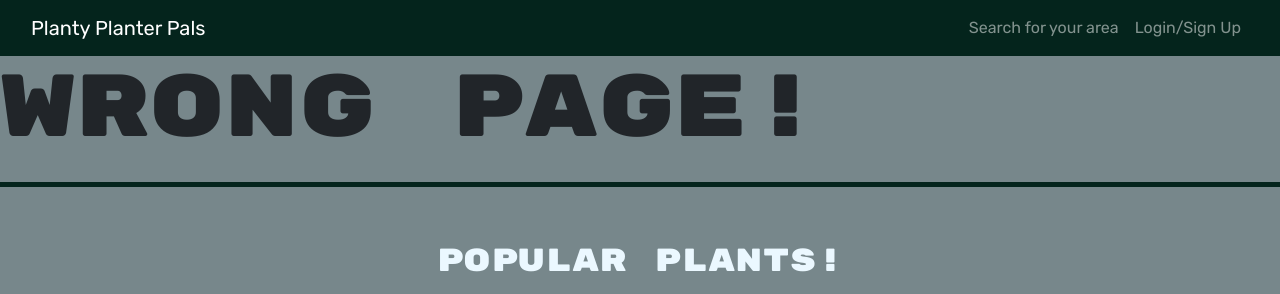
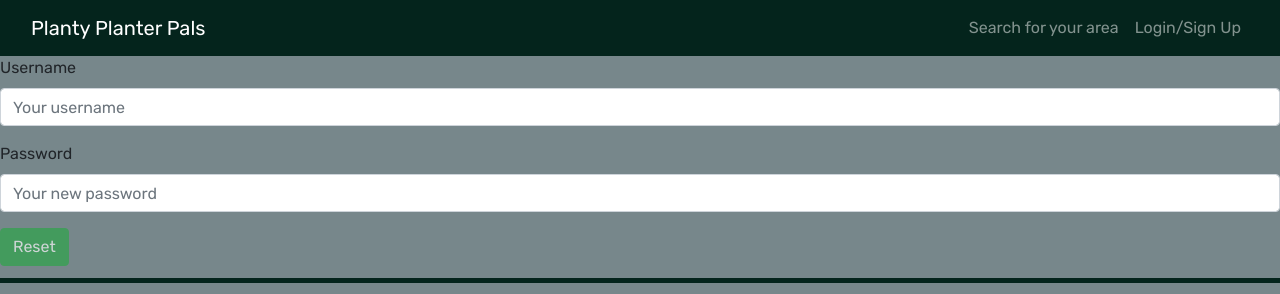
Before and after one commit to dfaidley23/Planting-Planters, a React (Create React App) app in the folder client/: page /ForgotPassword in a window 1280 px wide. Shown: the top 294 px of the page. Built offline with nearby package versions, Linux system fonts and the light colour scheme.

Commit message:
adding password reset functionality

```diff
--- a/client/src/App.js
+++ b/client/src/App.js
@@ -12,6 +12,7 @@ import SavedPlants from './pages/SavedPlants';
 import Navbar from './components/Navbar';
 import Home from './pages/Home';
 import Footer from './components/Footer';
+import ForgotPassword from './pages/ForgotPassword';
 
 const httpLink = createHttpLink({
   uri: '/graphql',
@@ -53,6 +54,10 @@ function App() {
               element={<SearchPlants />}
             />
             <Route
+              path='/ForgotPassword'
+              element={<ForgotPassword />}
+            />
+            <Route
               path='*'
               element={<h1 className='display-2'>Wrong page!</h1>}
             />
--- a/client/src/components/Footer.js
+++ b/client/src/components/Footer.js
@@ -41,7 +41,6 @@ var arr = [];
         var r = Math.floor(Math.random() * 15) + 1;
         if(arr.indexOf(r) === -1) arr.push(r);
     }
-    console.log(arr);
 
 
 
@@ -50,7 +49,7 @@ return(
 <div className="my-0 splitter">
 </div>
 <div className=" pt-5 container-auto translate-middle center">
-<div class="">
+<div className="">
 <h2 className="text-center textWhite">Popular plants!</h2>
 </div>
 
--- a/client/src/components/LoginForm.js
+++ b/client/src/components/LoginForm.js
@@ -82,6 +82,9 @@ const LoginForm = () => {
           variant='success'>
           Submit
         </Button>
+        <Button href='ForgotPassword'>
+          Reset Password
+        </Button>
       </Form>
     </>
   );
--- /dev/null
+++ b/client/src/pages/ForgotPassword.js
@@ -0,0 +1,61 @@
+import React, { useState } from 'react';
+import { Form, Button } from 'react-bootstrap';
+
+const ResetPass = () => {
+    const [userFormData, setUserFormData] = useState({ username: '', password: '' });
+    const [validated] = useState(false);
+
+    const handleInputChange = (event) => {
+      const { name, value } = event.target;
+      setUserFormData({ ...userFormData, [name]: value });
+    };
+
+    const handleFormSubmit = async (event) => {
+      event.preventDefault();
+
+      // check if form has everything (as per react-bootstrap docs)
+      const form = event.currentTarget;
+      if (form.checkValidity() === false) {
+        event.preventDefault();
+        event.stopPropagation();
+      }
+
+      setUserFormData({
+        username: '',
+        password: '',
+      });
+    };
+
+    return (
+      <>
+        <Form noValidate validated={validated} onSubmit={handleFormSubmit}>
+          <Form.Group>
+            <Form.Label htmlFor='username'>Username</Form.Label>
+            <Form.Control
+              type='text'
+              placeholder='Your username'
+              name='username'
+              onChange={handleInputChange}
+              value={userFormData.username}
+              required
+            />
+          </Form.Group>
+
+          <Form.Group>
+            <Form.Label htmlFor='password'>Password</Form.Label>
+            <Form.Control
+              type='password'
+              placeholder='Your new password'
+              name='password'
+              onChange={handleInputChange}
+              value={userFormData.password}
+              required
+            />
+          </Form.Group>
+          <Button disabled={!(userFormData.username && userFormData.password)} type="submit" variant='success'>Reset</Button>
+        </Form>
+      </>
+    );
+  };
+
+  export default ResetPass;
```
Also changed, not shown: client/src/pages/MyGarden.js (deleted).
